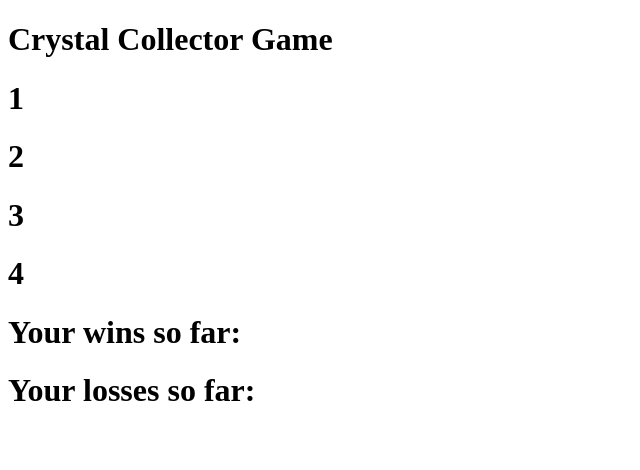
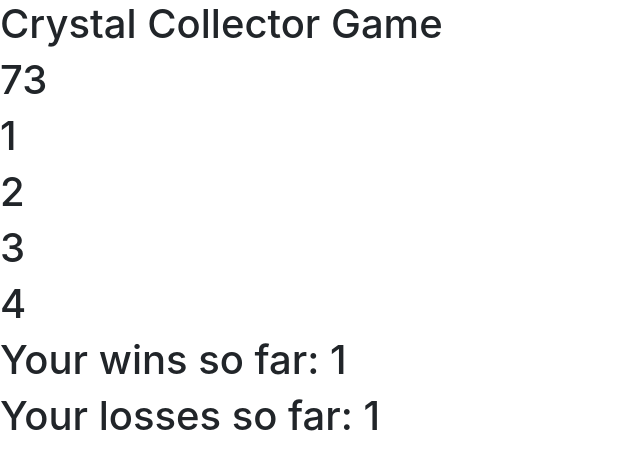
Before and after one commit to darylacut/unit-4-game, a plain HTML site: page index.html in a window 1280 px wide. Shown: the whole page, without its empty margins (0-640 px from the left). Drawn offline with nearby package versions, Linux system fonts and the light colour scheme.

Commit message:
fixed syntax for some values

```diff
--- a/assets/javascript/game.js
+++ b/assets/javascript/game.js
@@ -12,7 +12,7 @@ var randomNumber = Math.floor(Math.random() * (120 - 19 +1)) + 19;
     var totalValue = 0
 
 
-// $(document).ready(function() {
+ $(document).ready(function() {
 
 
 $("#randomNumberBox").text(randomNumber);
@@ -21,7 +21,7 @@ $("#randomNumberBox").text(randomNumber);
 
     $("#button1").on("click", function() {
         totalValue = button1Value + totalValue;
-        $("#total").text("totalValue");
+        $("#total").text(totalValue);
     });
 
     $("#button2").on("click", function() {
@@ -39,14 +39,16 @@ $("#randomNumberBox").text(randomNumber);
         $("#total").text(totalValue);
     });
 
-});
 
-    if ( total === randomNumber ); {
+
+    if ( totalValue === randomNumber ); {
         winsCount++;
         $('#wins').text(winsCount);
     }
 
-     if ( total > randomNumber ); {
+     if ( totalValue > randomNumber ); {
         lossesCount++;
         $('#losses').text(lossesCount);
     }
+
+});
--- a/index.html
+++ b/index.html
@@ -6,10 +6,15 @@
     <meta http-equiv="X-UA-Compatible" content="ie=edge">
     <title>Crystal Collector Game</title>
 
+    <link rel="stylesheet" href="https://stackpath.bootstrapcdn.com/bootstrap/4.3.1/css/bootstrap.min.css" integrity="sha384-ggOyR0iXCbMQv3Xipma34MD+dH/1fQ784/j6cY/iJTQUOhcWr7x9JvoRxT2MZw1T" crossorigin="anonymous">
+    <link rel=stylesheet link ref="assets/css/style.css">
 
-    <script src="assets/javascript/game.js" src="https://cdnjs.cloudflare.com/ajax/libs/jquery/3.2.1/jquery.min.js">
+    <script src="https://cdnjs.cloudflare.com/ajax/libs/jquery/3.2.1/jquery.min.js">
+    </script>
 
-    </script>
+    <script src="assets/javascript/game.js"></script>
+
+
 
 </head>
 <body>
```
